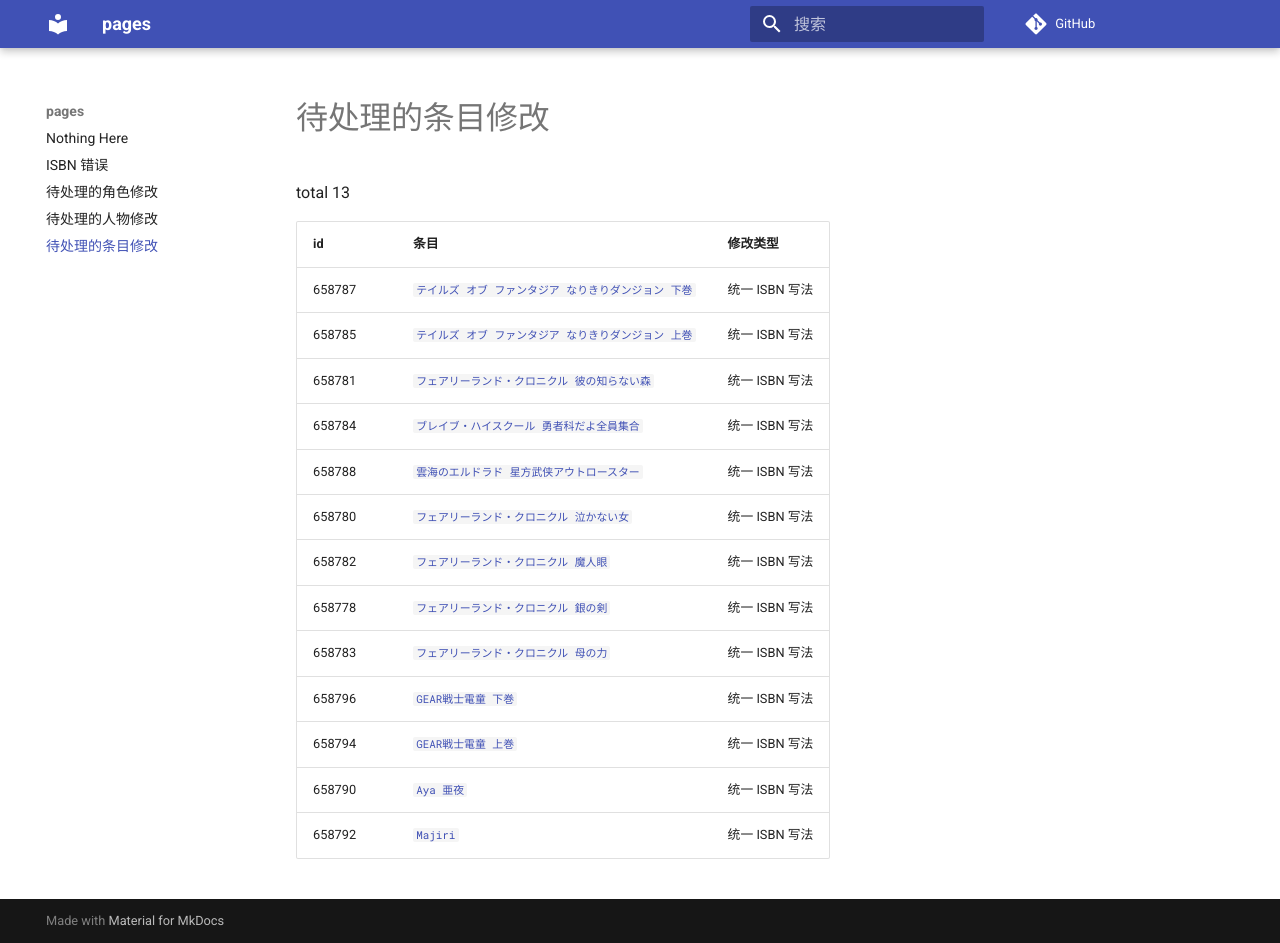
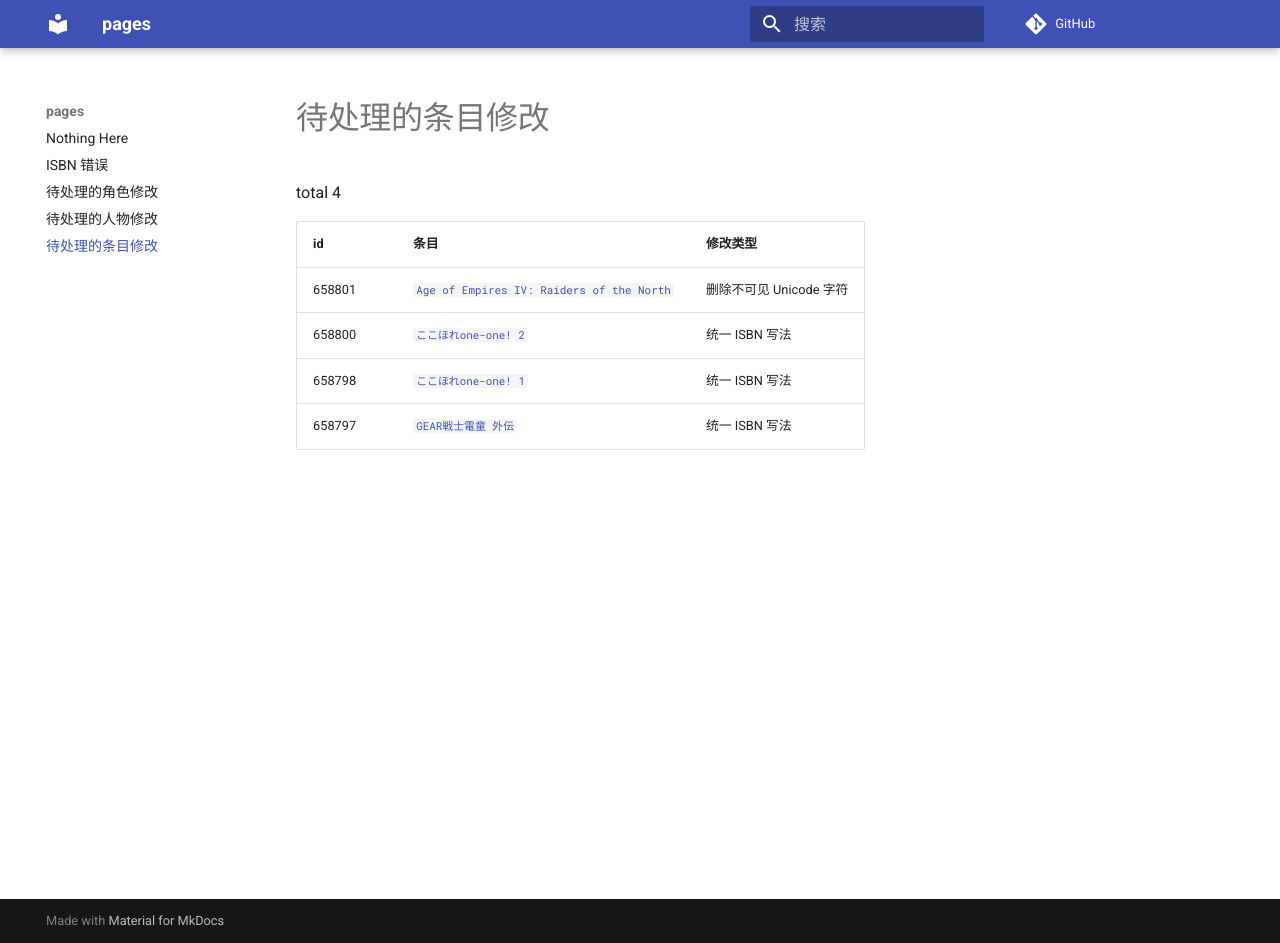
Before and after one commit to trim21/bangumi-pages, an MkDocs documentation site: the page built from docs/pending-subject-changes.md, in a window 1280 px wide and 943 px high. Built offline with MkDocs 1.6.1 and Material for MkDocs 9.7.7, drawn with Linux system fonts in a browser that asks for light colours; comment, search, counter and statistics services are not loaded.

Commit message:
update pending-changes.md

```diff
--- a/docs/pending-subject-changes.md
+++ b/docs/pending-subject-changes.md
@@ -1,19 +1,10 @@
 # 待处理的条目修改
 
-total 13
+total 4
 
 | id | 条目 | 修改类型 |
 | --- | --- | --- |
-| 658787 | [`テイルズ オブ ファンタジア なりきりダンジョン 下巻`](https://bgm.tv/subject/658787) | 统一 ISBN 写法 |
-| 658785 | [`テイルズ オブ ファンタジア なりきりダンジョン 上巻`](https://bgm.tv/subject/658785) | 统一 ISBN 写法 |
-| 658781 | [`フェアリーランド・クロニクル 彼の知らない森`](https://bgm.tv/subject/658781) | 统一 ISBN 写法 |
-| 658784 | [`ブレイブ・ハイスクール 勇者科だよ全員集合`](https://bgm.tv/subject/658784) | 统一 ISBN 写法 |
-| 658788 | [`雲海のエルドラド 星方武侠アウトロースター`](https://bgm.tv/subject/658788) | 统一 ISBN 写法 |
-| 658780 | [`フェアリーランド・クロニクル 泣かない女`](https://bgm.tv/subject/658780) | 统一 ISBN 写法 |
-| 658782 | [`フェアリーランド・クロニクル 魔人眼`](https://bgm.tv/subject/658782) | 统一 ISBN 写法 |
-| 658778 | [`フェアリーランド・クロニクル 銀の剣`](https://bgm.tv/subject/658778) | 统一 ISBN 写法 |
-| 658783 | [`フェアリーランド・クロニクル 母の力`](https://bgm.tv/subject/658783) | 统一 ISBN 写法 |
-| 658796 | [`GEAR戦士電童 下巻`](https://bgm.tv/subject/658796) | 统一 ISBN 写法 |
-| 658794 | [`GEAR戦士電童 上巻`](https://bgm.tv/subject/658794) | 统一 ISBN 写法 |
-| 658790 | [`Aya 亜夜`](https://bgm.tv/subject/658790) | 统一 ISBN 写法 |
-| 658792 | [`Majiri`](https://bgm.tv/subject/658792) | 统一 ISBN 写法 |
+| 658801 | [`Age of Empires IV: Raiders of the North`](https://bgm.tv/subject/658801) | 删除不可见 Unicode 字符 |
+| 658800 | [`ここほれone-one! 2`](https://bgm.tv/subject/658800) | 统一 ISBN 写法 |
+| 658798 | [`ここほれone-one! 1`](https://bgm.tv/subject/658798) | 统一 ISBN 写法 |
+| 658797 | [`GEAR戦士電童 外伝`](https://bgm.tv/subject/658797) | 统一 ISBN 写法 |
```
